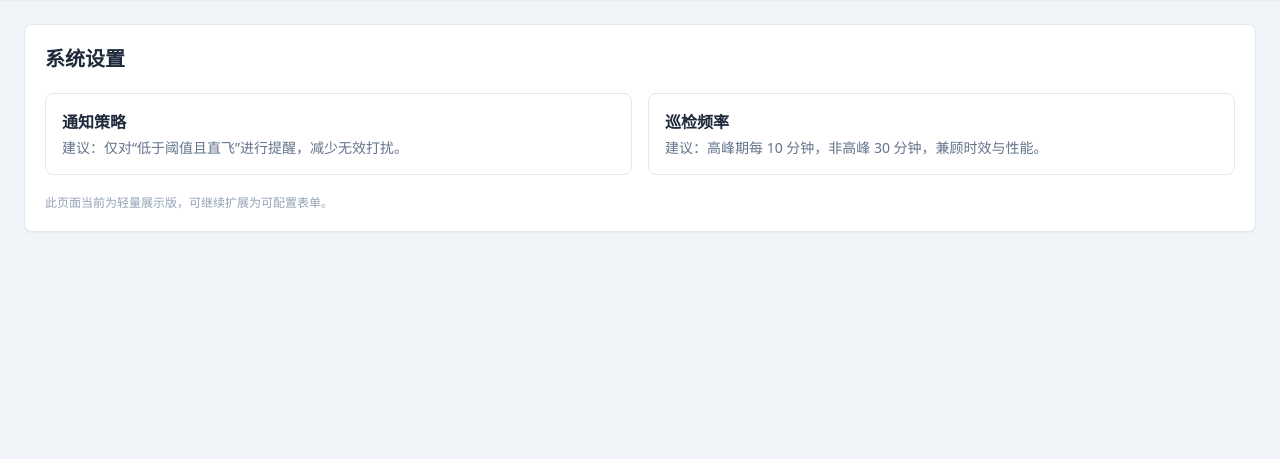
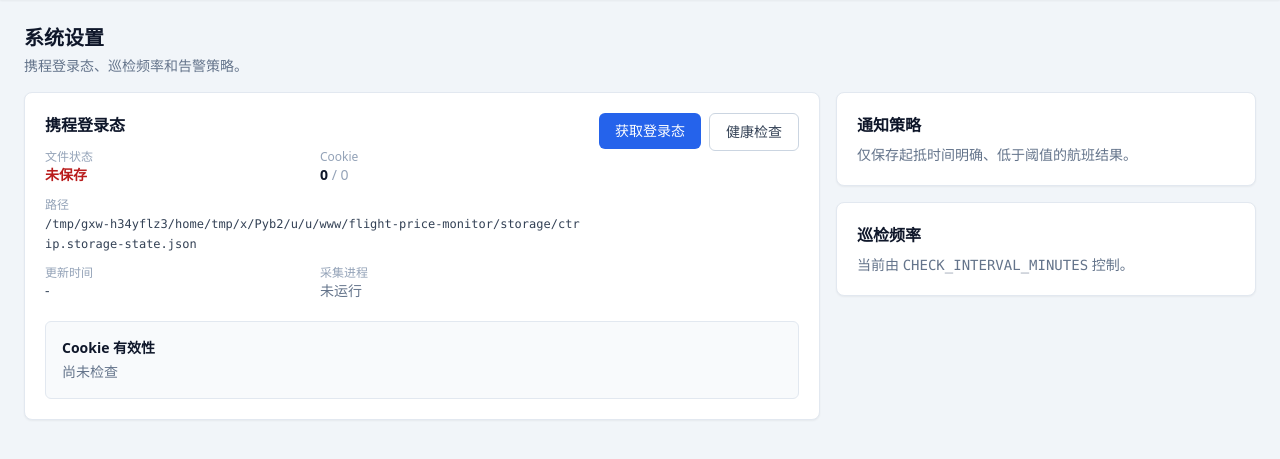
Before and after one commit to zhujin19/low_price_good_things, a FastAPI app: page /settings in a window 1280 px wide. Shown: the part 61-520 px from the top of the page. Run offline with FastAPI, Linux system fonts and the light colour scheme; some libraries are stand-ins or nearby versions.

Commit message:
bugs fix

```diff
--- a/flight-price-monitor/app/main.py
+++ b/flight-price-monitor/app/main.py
@@ -12,6 +12,13 @@ from app.database import Base, engine, get_db
 from app.models import Alert, FlightPrice, MonitorTask, ProviderLog
 from app.paths import APP_DIR
 from app.scheduler.jobs import start_scheduler
+from app.services.ctrip_auth_service import (
+    capture_status,
+    check_health,
+    last_health,
+    start_capture,
+    storage_state_summary,
+)
 from app.services.monitor_service import run_check
 from app.services.time_service import format_beijing
 
@@ -43,8 +50,8 @@ def dashboard(
     db: Session = Depends(get_db),
 ):
     tasks = db.query(MonitorTask).order_by(MonitorTask.id.desc()).all()
-    results = db.query(FlightPrice).order_by(*_result_order_by(low_price_sort)).limit(200).all()
-    history_rows = db.query(FlightPrice).order_by(FlightPrice.id.desc()).limit(500).all()
+    results = _usable_flight_query(db).order_by(*_result_order_by(low_price_sort)).limit(200).all()
+    history_rows = _usable_flight_query(db).order_by(FlightPrice.id.desc()).limit(500).all()
     logs = db.query(ProviderLog).order_by(ProviderLog.id.desc()).limit(500).all()
     top_rows = _global_top_rows(db)
     return templates.TemplateResponse("dashboard.html", {
@@ -136,7 +143,7 @@ def results(
     saved_count: int | None = Query(default=None),
     db: Session = Depends(get_db),
 ):
-    rows = db.query(FlightPrice).order_by(FlightPrice.id.desc()).limit(1000).all()
+    rows = _usable_flight_query(db).order_by(FlightPrice.id.desc()).limit(1000).all()
     groups = _price_groups(rows, sort)
     toast_message = None
     if notice == "run_complete" and task_name is not None and saved_count is not None:
@@ -160,7 +167,7 @@ def results(
 
 @app.get("/history")
 def history(request: Request, db: Session = Depends(get_db)):
-    return templates.TemplateResponse("history.html", {"request": request, "rows": db.query(FlightPrice).order_by(FlightPrice.id.desc()).limit(500).all()})
+    return templates.TemplateResponse("history.html", {"request": request, "rows": _usable_flight_query(db).order_by(FlightPrice.id.desc()).limit(500).all()})
 
 
 @app.get("/provider-logs")
@@ -169,8 +176,30 @@ def provider_logs(request: Request, db: Session = Depends(get_db)):
 
 
 @app.get("/settings")
-def settings(request: Request):
-    return templates.TemplateResponse("settings.html", {"request": request})
+def settings(request: Request, notice: str | None = Query(default=None)):
+    return templates.TemplateResponse(
+        "settings.html",
+        {
+            "request": request,
+            "notice": notice,
+            "storage_state": storage_state_summary(),
+            "capture_status": capture_status(),
+            "health": last_health(),
+        },
+    )
+
+
+@app.post("/settings/ctrip-storage/start")
+def start_ctrip_storage_capture():
+    status = start_capture()
+    notice = "capture_running" if status["running"] else "capture_failed"
+    return RedirectResponse(f"/settings?notice={notice}", status_code=303)
+
+
+@app.post("/settings/ctrip-storage/check")
+def check_ctrip_storage_health():
+    check_health()
+    return RedirectResponse("/settings?notice=health_checked", status_code=303)
 
 
 def _result_order_by(sort: str):
@@ -181,9 +210,16 @@ def _result_order_by(sort: str):
     }.get(sort, [desc(FlightPrice.id)])
 
 
+def _usable_flight_query(db: Session):
+    return db.query(FlightPrice).filter(
+        FlightPrice.depart_time != "待确认",
+        FlightPrice.arrive_time != "待确认",
+    )
+
+
 def _global_top_rows(db: Session, limit: int = 3) -> list[FlightPrice]:
     return (
-        db.query(FlightPrice)
+        _usable_flight_query(db)
         .order_by(FlightPrice.adult_price.asc(), desc(FlightPrice.id))
         .limit(limit)
         .all()
@@ -198,7 +234,7 @@ def _task_top_prices(db: Session, tasks: list[MonitorTask]) -> dict[int, list[Fl
     top_prices: dict[int, list[FlightPrice]] = {}
     for task in tasks:
         top_prices[task.id] = (
-            db.query(FlightPrice)
+            _usable_flight_query(db)
             .filter(FlightPrice.task_id == task.id)
             .order_by(FlightPrice.adult_price.asc(), desc(FlightPrice.id))
             .limit(3)
--- a/flight-price-monitor/app/services/monitor_service.py
+++ b/flight-price-monitor/app/services/monitor_service.py
@@ -63,10 +63,9 @@ def run_all_enabled_tasks(db: Session):
 def _matches_task(row: dict, task: MonitorTask) -> bool:
     if row.get("adult_price", 999999) > task.max_price:
         return False
-    if row.get("price_scope") == "date_lowest":
-        return True
     depart_time = row.get("depart_time") or ""
-    if not depart_time:
+    arrive_time = row.get("arrive_time") or ""
+    if not depart_time or not arrive_time or "待确认" in (depart_time, arrive_time):
         return False
     return _in_time_range(depart_time, task.time_start, task.time_end)
 
--- a/flight-price-monitor/app/templates/settings.html
+++ b/flight-price-monitor/app/templates/settings.html
@@ -1,18 +1,105 @@
 {% extends 'base.html' %}
 {% block title %}设置{% endblock %}
 {% block content %}
-<section class='bg-white rounded-lg border border-slate-200 shadow-sm p-5 space-y-5'>
-  <h2 class='text-xl font-semibold'>系统设置</h2>
-  <div class='grid md:grid-cols-2 gap-4'>
-    <div class='border rounded-lg p-4'>
-      <h3 class='font-semibold'>通知策略</h3>
-      <p class='text-sm text-slate-500 mt-1'>建议：仅对“低于阈值且直飞”进行提醒，减少无效打扰。</p>
-    </div>
-    <div class='border rounded-lg p-4'>
-      <h3 class='font-semibold'>巡检频率</h3>
-      <p class='text-sm text-slate-500 mt-1'>建议：高峰期每 10 分钟，非高峰 30 分钟，兼顾时效与性能。</p>
+<section class='space-y-4'>
+  <div class='flex flex-col gap-3 md:flex-row md:items-center md:justify-between'>
+    <div>
+      <h2 class='text-xl font-semibold text-slate-900'>系统设置</h2>
+      <p class='mt-1 text-sm text-slate-500'>携程登录态、巡检频率和告警策略。</p>
     </div>
   </div>
-  <p class='text-xs text-slate-400'>此页面当前为轻量展示版，可继续扩展为可配置表单。</p>
+
+  {% if notice == 'capture_running' %}
+  <div class='rounded-md border border-blue-200 bg-blue-50 px-4 py-3 text-sm text-blue-800'>已打开携程登录窗口，完成登录后系统会自动保存登录态。</div>
+  {% elif notice == 'health_checked' and health %}
+  <div class='rounded-md border px-4 py-3 text-sm {{ "border-emerald-200 bg-emerald-50 text-emerald-800" if health.valid else "border-red-200 bg-red-50 text-red-800" }}'>{{ health.message }}</div>
+  {% endif %}
+
+  <div class='grid grid-cols-1 gap-4 xl:grid-cols-[minmax(0,1fr)_420px]'>
+    <section class='rounded-lg border border-slate-200 bg-white p-5 shadow-sm'>
+      <div class='flex flex-col gap-4 md:flex-row md:items-start md:justify-between'>
+        <div>
+          <h3 class='text-base font-semibold text-slate-900'>携程登录态</h3>
+          <div class='mt-3 grid grid-cols-1 gap-3 text-sm text-slate-600 md:grid-cols-2'>
+            <div>
+              <span class='block text-xs text-slate-400'>文件状态</span>
+              {% if storage_state.exists %}
+              <span class='font-semibold text-emerald-700'>已保存</span>
+              {% else %}
+              <span class='font-semibold text-red-700'>未保存</span>
+              {% endif %}
+            </div>
+            <div>
+              <span class='block text-xs text-slate-400'>Cookie</span>
+              <span class='font-semibold text-slate-900'>{{ storage_state.ctrip_cookie_count }}</span>
+              <span class='text-slate-400'>/ {{ storage_state.cookie_count }}</span>
+            </div>
+            <div class='md:col-span-2'>
+              <span class='block text-xs text-slate-400'>路径</span>
+              <code class='break-all text-xs text-slate-700'>{{ storage_state.path }}</code>
+            </div>
+            <div>
+              <span class='block text-xs text-slate-400'>更新时间</span>
+              {% if storage_state.mtime %}
+              {{ storage_state.mtime.strftime('%Y-%m-%d %H:%M:%S') }}
+              {% else %}
+              -
+              {% endif %}
+            </div>
+            <div>
+              <span class='block text-xs text-slate-400'>采集进程</span>
+              {% if capture_status.running %}
+              <span class='font-semibold text-blue-700'>运行中</span>
+              {% else %}
+              <span class='text-slate-500'>未运行</span>
+              {% endif %}
+            </div>
+          </div>
+        </div>
+        <div class='flex shrink-0 flex-wrap gap-2'>
+          <form method='post' action='/settings/ctrip-storage/start'>
+            <button class='rounded-md bg-blue-600 px-4 py-2 text-sm text-white hover:bg-blue-700' {% if capture_status.running %}disabled{% endif %}>获取登录态</button>
+          </form>
+          <form method='post' action='/settings/ctrip-storage/check'>
+            <button class='rounded-md border border-slate-300 px-4 py-2 text-sm text-slate-700 hover:bg-slate-50'>健康检查</button>
+          </form>
+        </div>
+      </div>
+
+      <div class='mt-5 rounded-md border border-slate-200 bg-slate-50 p-4'>
+        <div class='flex flex-col gap-3 md:flex-row md:items-center md:justify-between'>
+          <div>
+            <p class='text-sm font-semibold text-slate-900'>Cookie 有效性</p>
+            {% if health %}
+            <p class='mt-1 text-sm {{ "text-emerald-700" if health.valid else "text-red-700" }}'>{{ health.message }}</p>
+            {% else %}
+            <p class='mt-1 text-sm text-slate-500'>尚未检查</p>
+            {% endif %}
+          </div>
+          {% if health %}
+          <span class='w-fit rounded-full px-3 py-1 text-xs font-semibold {{ "bg-emerald-100 text-emerald-800" if health.valid else "bg-red-100 text-red-800" }}'>{{ '有效' if health.valid else '无效' }}</span>
+          {% endif %}
+        </div>
+        {% if health %}
+        <div class='mt-3 grid grid-cols-1 gap-3 text-xs text-slate-500 md:grid-cols-3'>
+          <div><span class='block text-slate-400'>needUserLogin</span>{{ health.batch_search.needUserLogin if health.batch_search is defined and health.batch_search.needUserLogin is defined else '-' }}</div>
+          <div><span class='block text-slate-400'>lgn</span>{{ health.batch_search.lgn if health.batch_search is defined and health.batch_search.lgn is defined else '-' }}</div>
+          <div><span class='block text-slate-400'>航班卡片</span>{{ health.flight_items if health.flight_items is defined else '-' }}</div>
+        </div>
+        {% endif %}
+      </div>
+    </section>
+
+    <aside class='space-y-4'>
+      <div class='rounded-lg border border-slate-200 bg-white p-5 shadow-sm'>
+        <h3 class='font-semibold text-slate-900'>通知策略</h3>
+        <p class='mt-2 text-sm text-slate-500'>仅保存起抵时间明确、低于阈值的航班结果。</p>
+      </div>
+      <div class='rounded-lg border border-slate-200 bg-white p-5 shadow-sm'>
+        <h3 class='font-semibold text-slate-900'>巡检频率</h3>
+        <p class='mt-2 text-sm text-slate-500'>当前由 <code>CHECK_INTERVAL_MINUTES</code> 控制。</p>
+      </div>
+    </aside>
+  </div>
 </section>
 {% endblock %}
```
Also changed, not shown: flight-price-monitor/app/providers/ctrip_provider.py (+85 -0 lines), flight-price-monitor/app/services/ctrip_auth_service.py (added, +96 -0 lines), flight-price-monitor/scripts/save_ctrip_storage_state.py (+48 -2 lines), flight-price-monitor/README.md.
